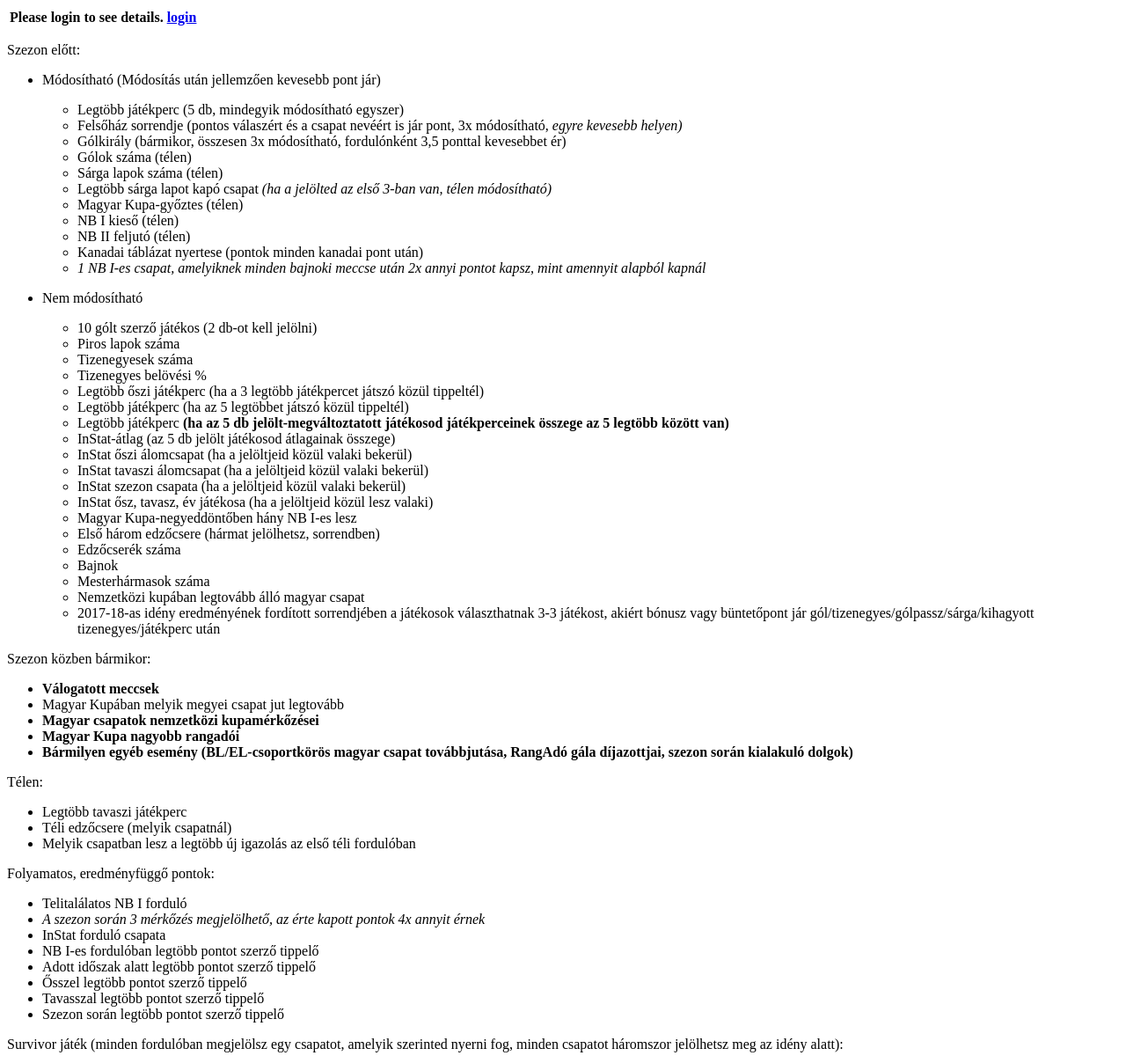
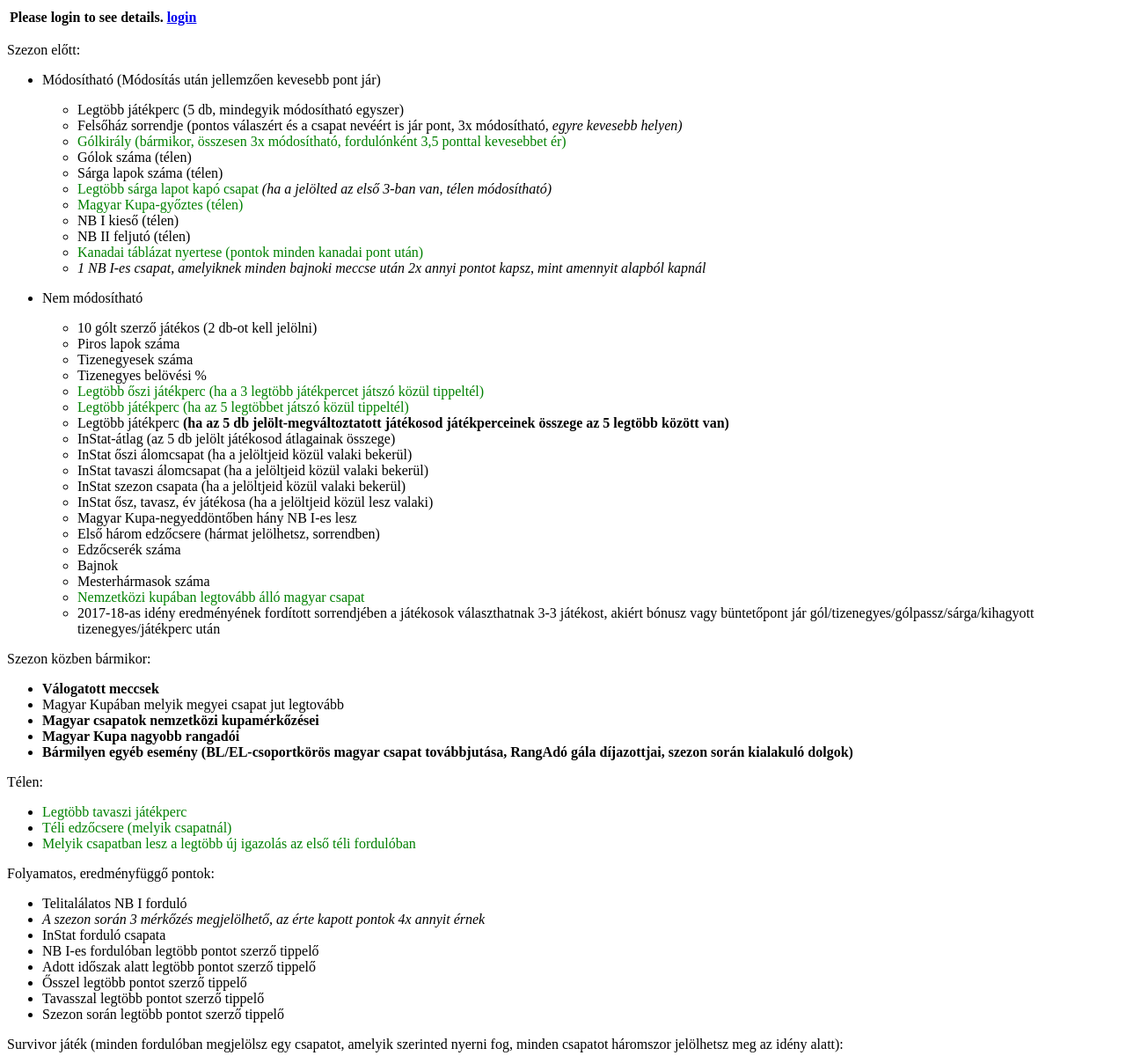
Before and after one commit to bertadenes/tippelde, a Django app: page / in a window 1280 px wide. Shown: the top 1208 px of the page at 88% size. Run offline with Django 3.2, Linux system fonts and the light colour scheme; lists and menus that the app fills with data are empty.

Commit message:
index available features

```diff
--- a/templates/index.html
+++ b/templates/index.html
@@ -18,21 +18,21 @@
 
 <li>Felsőház sorrendje (pontos válaszért és a csapat nevéért is jár pont, 3x módosítható, <em>egyre kevesebb helyen)</em></li>
 
-<li>Gólkirály (bármikor, összesen 3x módosítható, fordulónként 3,5 ponttal kevesebbet ér)</li>
+    <li><font color="green">Gólkirály (bármikor, összesen 3x módosítható, fordulónként 3,5 ponttal kevesebbet ér)</font></li>
 
 <li>Gólok száma (télen)</li>
 
 <li>Sárga lapok száma (télen)</li>
 
-<li>Legtöbb sárga lapot kapó csapat <em>(ha a jelölted az első 3-ban van, télen módosítható)</em></li>
+    <li><font color="green">Legtöbb sárga lapot kapó csapat</font> <em>(ha a jelölted az első 3-ban van, télen módosítható)</em></li>
 
-<li>Magyar Kupa-győztes (télen)</li>
+    <li><font color="green">Magyar Kupa-győztes (télen)</font></li>
 
 <li>NB I kieső (télen)</li>
 
 <li>NB II feljutó (télen)</li>
 
-<li>Kanadai táblázat nyertese (pontok minden kanadai pont után)</li>
+    <li><font color="green">Kanadai táblázat nyertese (pontok minden kanadai pont után)</font></li>
 
 <li><em>1 NB I-es csapat, amelyiknek minden bajnoki meccse után 2x annyi pontot kapsz, mint amennyit alapból kapnál</em></li></ul></li>
 
@@ -47,9 +47,9 @@
 
 <li>Tizenegyes belövési %</li>
 
-<li>Legtöbb őszi játékperc (ha a 3 legtöbb játékpercet játszó közül tippeltél)</li>
+    <li><font color="green">Legtöbb őszi játékperc (ha a 3 legtöbb játékpercet játszó közül tippeltél)</font></li>
 
-<li>Legtöbb játékperc (ha az 5 legtöbbet játszó közül tippeltél)</li>
+    <li><font color="green">Legtöbb játékperc (ha az 5 legtöbbet játszó közül tippeltél)</font></li>
 
 <li>Legtöbb játékperc <strong>(ha az 5 db jelölt-megváltoztatott játékosod játékperceinek összege az 5 legtöbb között van)</strong></li>
 
@@ -73,7 +73,7 @@
 
 <li>Mesterhármasok száma</li>
 
-<li>Nemzetközi kupában legtovább álló magyar csapat</li>
+    <li><font color="green">Nemzetközi kupában legtovább álló magyar csapat</font></li>
 
 <li>2017-18-as idény eredményének fordított sorrendjében a játékosok választhatnak 3-3 játékost, akiért bónusz vagy
 büntetőpont jár gól/tizenegyes/gólpassz/sárga/kihagyott tizenegyes/játékperc után</li></ul>
@@ -99,11 +99,11 @@ kialakuló dolgok)</strong></li>
 <p>Télen:</p>
 
 <ul>
-<li>Legtöbb tavaszi játékperc</li>
+    <li><font color="green">Legtöbb tavaszi játékperc</font></li>
 
-<li>Téli edzőcsere (melyik csapatnál)</li>
+    <li><font color="green">Téli edzőcsere (melyik csapatnál)</font></li>
 
-<li>Melyik csapatban lesz a legtöbb új igazolás az első téli fordulóban</li>
+    <li><font color="green">Melyik csapatban lesz a legtöbb új igazolás az első téli fordulóban</font></li>
 </ul>
 
 <p>Folyamatos, eredményfüggő pontok:</p>
```
